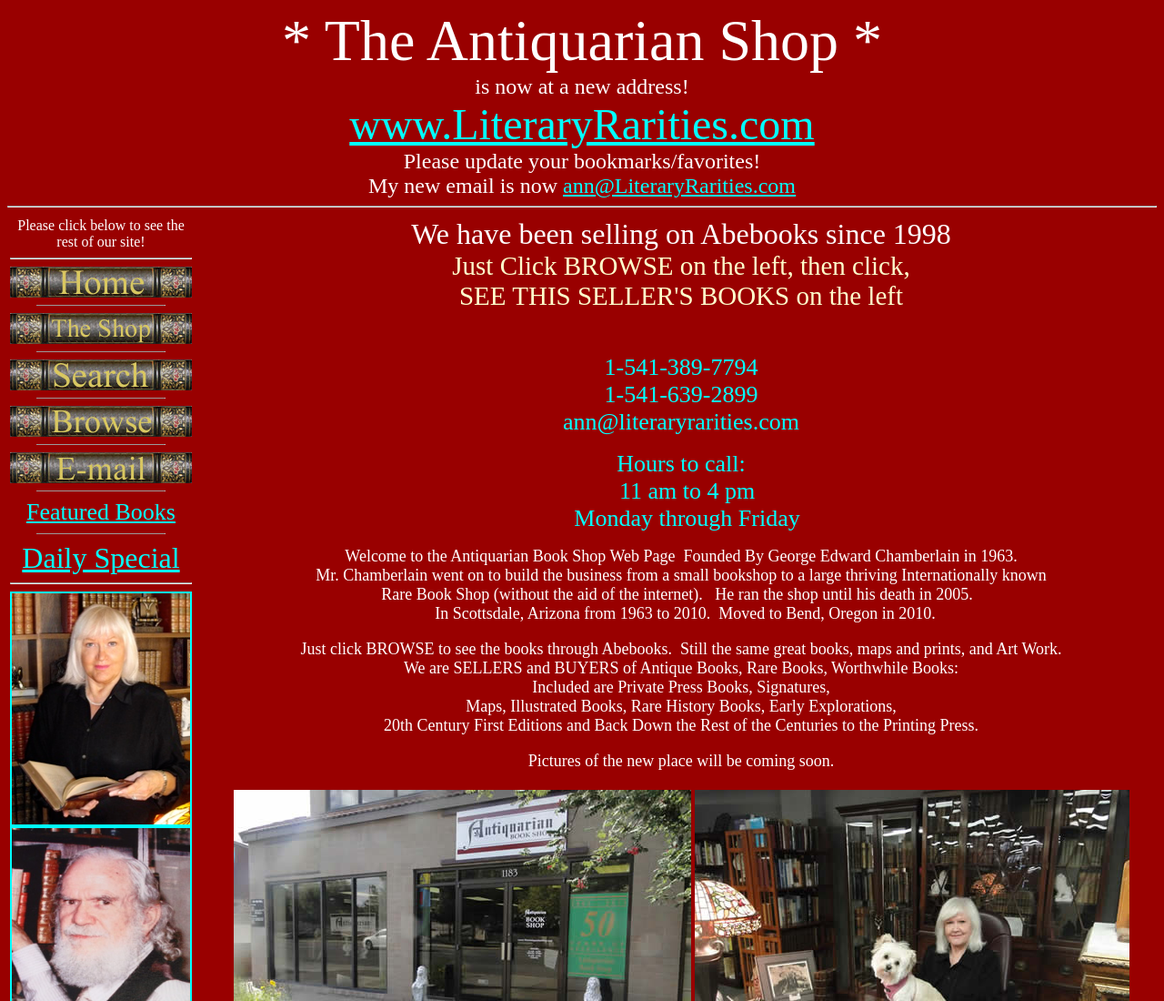
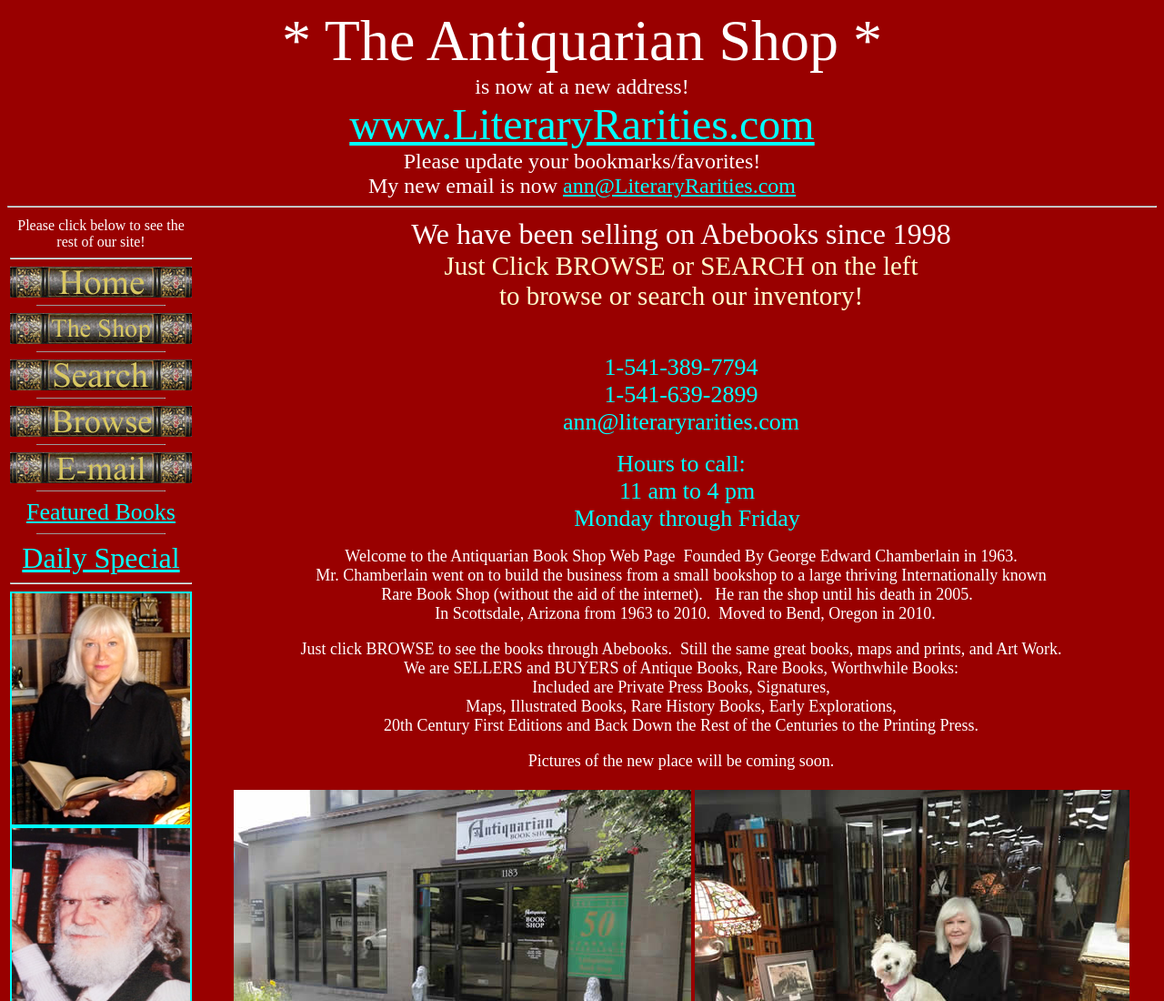
Before and after one commit to drakfyre/LiteraryRaritiesSite, a plain HTML site: page docs/index.html in a window 1280 px wide. Shown: the top 1100 px of the page at 91% size. Drawn offline with Linux system fonts and the light colour scheme.

Commit message:
Making instructions slightly better

```diff
--- a/docs/index.html
+++ b/docs/index.html
@@ -62,8 +62,8 @@
           <p align="center" class="style6" style="margin-top: 0; margin-bottom: 0;">We have been selling on Abebooks since 1998</p>
         </blockquote>
     </blockquote>
-      <p align="center" class="style44" style="margin-top: 0; margin-bottom: 0;">Just Click BROWSE on the left, then click, </p>
-      <p align="center" class="style44" style="margin-top: 0;">SEE THIS SELLER'S BOOKS on the left</p>
+      <p align="center" class="style44" style="margin-top: 0; margin-bottom: 0;">Just Click BROWSE or SEARCH on the left</p>
+      <p align="center" class="style44" style="margin-top: 0;">to browse or search our inventory!</p>
 <p style="margin-bottom: 0;">&nbsp;</p>
 <p align="center" style="margin-top: 0; margin-bottom: 0;"><span class="style21">1-541-389-7794</span></p>
 <p align="center" style="margin-top: 0; margin-bottom: 0;"><span class="style21">1-541-639-2899</span></p>
```
